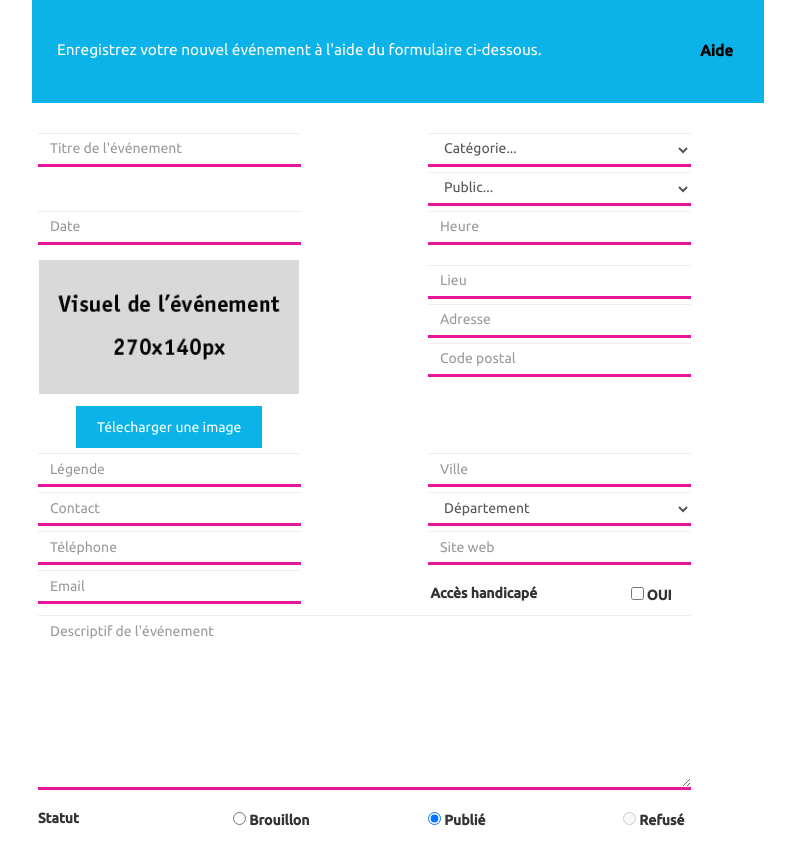
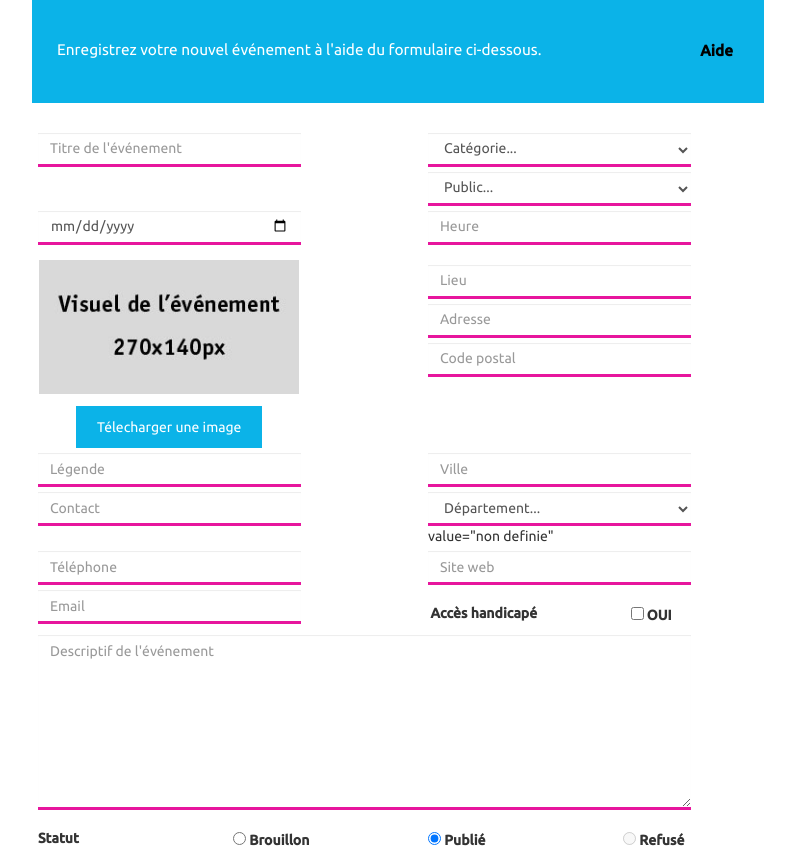
Before and after one commit to vcoquinot/sortir, a PHP site: page /nouvel-evenement.php in a window 1280 px wide. Shown: the part 169-1019 px from the top of the page, without its empty margins (227-1022 px from the left). Run offline with PHP 8.4, Linux system fonts and the light colour scheme; some libraries are stand-ins or nearby versions.

Commit message:
Marc
Travail sur formulaire

```diff
--- a/inscription-newsletter.php
+++ b/inscription-newsletter.php
@@ -72,7 +72,7 @@
               <span class="custom-control-indicator"></span>
               <span class="custom-control-description">Oui&nbsp;</span>
 
-              <input name="CGU" type="radio" class="custom-control-input" value="accepte pas" checked>
+              <input name="CGU" type="radio" class="custom-control-input" value="refuse" checked>
               <span class="custom-control-indicator"></span>
               <span class="custom-control-description">Non</span>
           </label>
--- a/main.css
+++ b/main.css
@@ -63,6 +63,10 @@ h1, h2, h3, h4, h5, h6 {
 
 i.focus, i:focus, i:hover {
     color: black !important;
+}
+
+.fond_blanc {
+    background-color: white;
 }
 
 /*----- HEADER-----*/
--- a/newsletter.php
+++ b/newsletter.php
@@ -24,7 +24,7 @@
             <span class="custom-control-description">chaque semaine</span>
         </label>
         <label class="custom-control custom-radio col-md-3 text-left">
-            <input name="periodicite" type="radio" class="custom-control-input" value="événement">
+            <input name="periodicite" type="radio" class="custom-control-input" value="evenement">
             <span class="custom-control-indicator"></span>
             <span class="custom-control-description ">à chaque événement</span>
         </label>
--- a/nouvel-evenement.php
+++ b/nouvel-evenement.php
@@ -47,46 +47,46 @@
     </section>
 
     <section id="formulaire-nouvel-evenement" class="container">
-        <form>
+        <form action="X------------------------------------------X.php" method="POST">
             <div class="row">
                 <div class="col-md-offset-2 col-md-3">
                     <input type="text" class="form-control" placeholder="Titre de l'événement" required>
                 </div>
                 <div class="col-md-offset-1 col-md-3">
-                <select id="categorie" class="form-control" required>
-                    <option selected>Catégorie...</option>
-                    <option>Atelier</option>
-                    <option>Cinéma</option>
-                    <option>Conférence</option>
-                    <option>Danse</option>
-                    <option>Expo</option>
-                    <option>Festival</option>
-                    <option>Fête</option>
-                    <option>Foire</option>
-                    <option>Musée</option>
-                    <option>Musique</option>
-                    <option>Salon</option>
-                    <option>Sport</option>
+                <select id="categorie" class="form-control" name="categorie" required>
+                    <option  value="non definie" selected>Catégorie...</option>
+                    <option value="Atelier">Atelier</option>
+                    <option value="Cinéma">Cinéma</option>
+                    <option value="Conférence">Conférence</option>
+                    <option value="Danse">Danse</option>
+                    <option value="Expo">Expo</option>
+                    <option value="Festival">Festival</option>
+                    <option value="Fête">Fête</option>
+                    <option value="Foire">Foire</option>
+                    <option value="Musée">Musée</option>
+                    <option value="Musique">Musique</option>
+                    <option value="Salon">Salon</option>
+                    <option value="Sport">Sport</option>
                 </select>
               </div>
             </div>
             <div class="row">
                 <div class="col-md-offset-6 col-md-3">
-                    <select id="categorie" class="form-control" required>
-                        <option selected>Public...</option>
-                        <option>Tout public</option>
-                        <option>Enfant</option>
-                        <option>Ado</option>
-                        <option>Adulte</option>
+                    <select id="categorie" class="form-control" name="public" required>
+                        <option value="non definie" selected>Public...</option>
+                        <option value="Tout public">Tout public</option>
+                        <option value="Enfant">Enfant</option>
+                        <option value="Ado">Ado</option>
+                        <option value="Adulte">Adulte</option>
                     </select>
                 </div>
             </div>
             <div class="row">
                 <div class="col-md-offset-2 col-md-3">
-                    <input type="text" class="form-control" placeholder="Date" required>
+                    <input  name="date" type="date" class="form-control" placeholder="Date" required>
                 </div>
                 <div class="col-md-offset-1 col-md-3">
-                    <input type="text" class="form-control" placeholder="Heure" required>
+                    <input  name="heure" type="text" class="form-control" placeholder="Heure" required>
                 </div>
             </div>
             <div class="row visuel text-center">
@@ -109,32 +109,32 @@
                     });
                     </script>
                 <div class="col-md-offset-1 col-md-3">
-                    <input type="text" class="form-control" placeholder="Lieu" required>
-                    <input type="text" class="form-control" placeholder="Adresse" required>
-                    <input type="text" class="form-control" placeholder="Code postal" required>
+                    <input name="lieu" type="text" class="form-control" placeholder="Lieu" required>
+                    <input name="adresse" type="text" class="form-control" placeholder="Adresse" required>
+                    <input name="cp" type="text" class="form-control" placeholder="Code postal" required>
                 </div>
             </div>
             <div class="row">
                 <div class="col-md-offset-2 col-md-3">
-                    <input type="text" class="form-control" placeholder="Légende" required>
+                    <input name="legende" type="text" class="form-control" placeholder="Légende" required>
                 </div>
                 <div class="col-md-offset-1 col-md-3">
-                    <input type="text" class="form-control" placeholder="Ville" required>
+                    <input name="ville" type="text" class="form-control" placeholder="Ville" required>
                 </div>
             </div>
             <div class="row">
                 <div class="col-md-offset-2 col-md-3">
-                    <input type="text" class="form-control" placeholder="Contact" required>
+                    <input name="contact" type="text" class="form-control" placeholder="Contact" required>
                 </div>
                 <div class="col-md-offset-1 col-md-3">
-                    <select id="Département" class="form-control" required>
-                        <option selected>Département</option>
-                        <option>Aude (11)</option>
-                        <option>Gard (30)</option>
-                        <option>Hérault (34)</option>
-                        <option>Lozère (48)</option>
-                        <option>Pyrénées-Orientales (66)</option>
-                    </select>
+                    <select id="Département" class="form-control" name="departement" required>
+                        <option value="non definie" selected>Département...</option>
+                        <option value="Aude (11)">Aude (11)</option>
+                        <option value="Gard (30)">Gard (30)</option>
+                        <option value="Hérault (34)">Hérault (34)</option>
+                        <option value="Lozère (48)">Lozère (48)</option>
+                        <option value="Pyrénées-Orientales (66)">Pyrénées-Orientales (66)</option>
+                    </select> value="non definie"
                 </div>
             </div>
             <div class="row">
@@ -201,23 +201,10 @@
   <?php include ("footer.php");?>
   <!-- Fin Footer -->
 
-          <!-- SCRIPTS !!! ! !! ? ? ? ? ? ? ? ? ? ? ? ? ? -->
-          <!-- SCRIPTS !!! ! !! ? ? ? ? ? ? ? ? ? ? ? ? ? -->
-          <!-- SCRIPTS !!! ! !! ? ? ? ? ? ? ? ? ? ? ? ? ? -->
-          <!-- SCRIPTS !!! ! !! ? ? ? ? ? ? ? ? ? ? ? ? ? -->
-          <!-- SCRIPTS !!! ! !! ? ? ? ? ? ? ? ? ? ? ? ? ? -->
 
-          <!-- JQuery -->
-          <script type="text/javascript" src="js/jquery-3.2.1.min.js"></script>
-          <!-- Bootstrap tooltips -->
-          <script type="text/javascript" src="js/popper.min.js"></script>
-          <!-- Bootstrap core JavaScript -->
-          <script type="text/javascript" src="js/bootstrap.min.js"></script>
-
-
-  <!-- jQuery (necessary for Bootstrap's JavaScript plugins) -->
-  <script src="https://ajax.googleapis.com/ajax/libs/jquery/1.12.4/jquery.min.js"></script>
-  <!-- Include all compiled plugins (below), or include individual files as needed -->
-  <script src="bootstrap/js/bootstrap.min.js"></script>
+    <!-- jQuery (necessary for Bootstrap's JavaScript plugins) -->
+    <script src="https://ajax.googleapis.com/ajax/libs/jquery/1.12.4/jquery.min.js"></script>
+    <!-- Include all compiled plugins (below), or include individual files as needed -->
+    <script src="bootstrap/js/bootstrap.min.js"></script>
 </body>
 </html>
```
Also changed, not shown: connexion.php (+18 -8 lines), contact.php (+17 -10 lines), creation-compte.php (+44 -34 lines).
